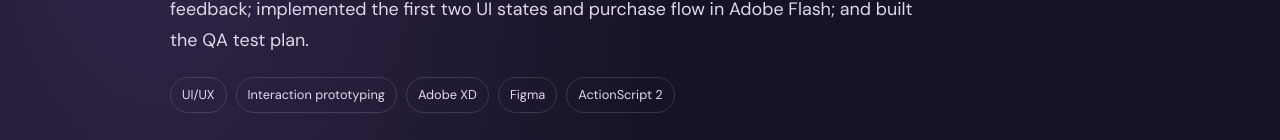
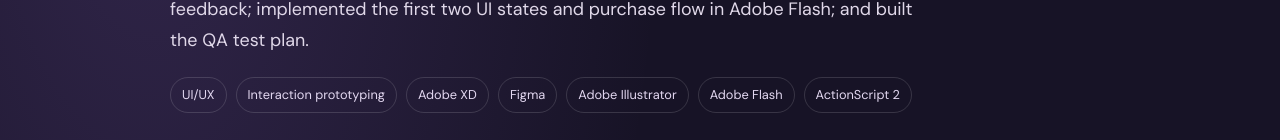
Before and after one commit to lavenderfog/lavenderog.github.io, a plain HTML site: page projects/swtor-emote-ui.html in a window 1280 px wide. Shown: the part 380-520 px from the top of the page. Drawn offline with Linux system fonts and the light colour scheme.

Commit message:
Add Illustrator and Flash to emote project tools

```diff
--- a/projects/swtor-emote-ui.html
+++ b/projects/swtor-emote-ui.html
@@ -149,7 +149,7 @@ h1{font-size:clamp(2.8rem,14vw,4.4rem);line-height:1.02}.section-title{font-size
 </head>
 <body><header class="top"><div class="shell nav"><a class="brand" href="../index.html">katie<span>✦</span>lucas</a><nav class="navlinks" aria-label="Main navigation"><a href="../index.html#home">Home</a><a href="../about.html">About Me</a><details class="work-nav"><summary>Projects</summary><div class="work-menu"><a href="sims4-ui.html">The Sims 4 : UI</a><a href="sims4-gameplay.html">The Sims 4 : Gameplay</a><a href="sims4-client-performance.html">The Sims 4 : Client</a><a href="horse-breeding.html">The Sims 4 : Technical Design</a><a href="swtor-emote-ui.html">Star Wars the Old Republic: Emote Window Redesign</a><a href="pixie-hollow-ui.html">Personal Project: Pixie Hollow UI Technical Design</a></div></details><a class="nav-cta" href="https://docs.google.com/document/d/1S6E1jukSYpKU73AlZdMhTuSiJwFY8Or7omLJUwZx3eY/edit?usp=sharing" target="_blank" rel="noreferrer">Resume ↗</a></nav></div></header>
 <main class="shell"><a class="back" href="../index.html#work">← Back to projects</a>
-<header class="hero"><p class="eyebrow">Star Wars: The Old Republic · BioWare Internship · UI/UX research, prototyping & implementation</p><h1>Emote Window UI Redesign</h1><p class="lede">Analyzed Star Wars: The Old Republic and competitor games to establish goals for an emote-window UI redesign; created grey-box concepts and interactive prototypes for UX feedback; implemented the first two UI states and purchase flow in Adobe Flash; and built the QA test plan.</p><div class="chips"><span>UI/UX</span><span>Interaction prototyping</span><span>Adobe XD</span><span>Figma</span><span>ActionScript 2</span></div>
+<header class="hero"><p class="eyebrow">Star Wars: The Old Republic · BioWare Internship · UI/UX research, prototyping & implementation</p><h1>Emote Window UI Redesign</h1><p class="lede">Analyzed Star Wars: The Old Republic and competitor games to establish goals for an emote-window UI redesign; created grey-box concepts and interactive prototypes for UX feedback; implemented the first two UI states and purchase flow in Adobe Flash; and built the QA test plan.</p><div class="chips"><span>UI/UX</span><span>Interaction prototyping</span><span>Adobe XD</span><span>Figma</span><span>Adobe Illustrator</span><span>Adobe Flash</span><span>ActionScript 2</span></div>
 <div class="meta"><div><small>Contribution</small><strong>Associate Developer Intern</strong></div><div><small>Company / context</small><strong>Electronic Arts · BioWare</strong></div><div><small>Project period</small><strong>Summer 2020</strong></div></div></header>
 <section class="media-gallery" aria-label="Project screenshots"><h2>In-game &amp; interface screenshots</h2><p>A closer look at the work and the experience.</p><div class="media-grid">
 <figure class="media-card"><img src="../emotewindowgreybox.png" alt="Early emote window grey-box concept" loading="lazy"><figcaption>Early emote window grey-box concept</figcaption></figure>
```
